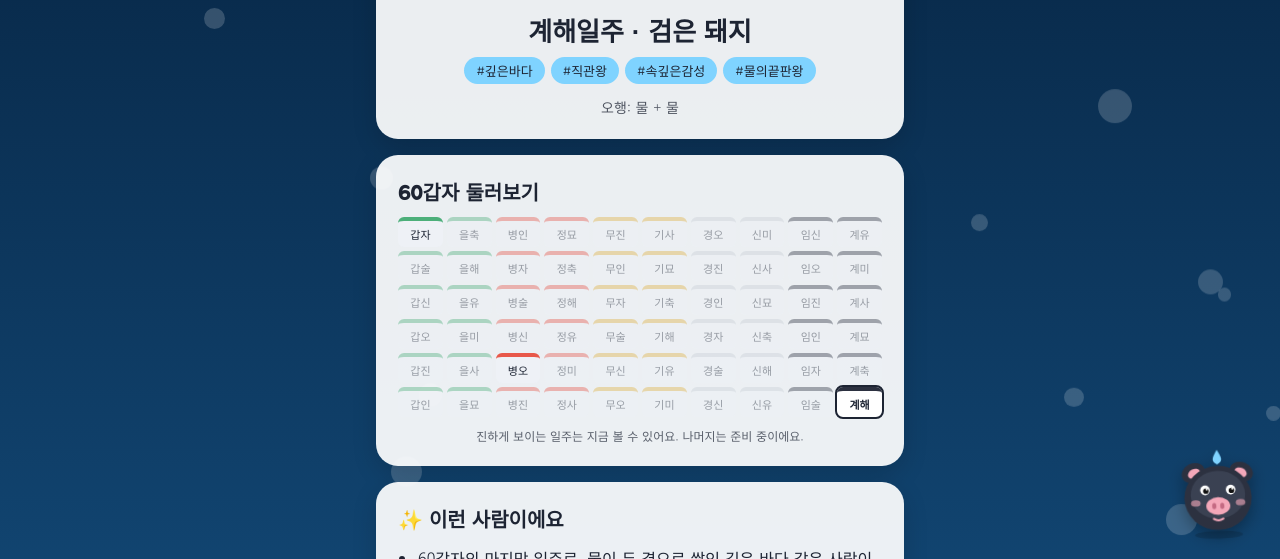
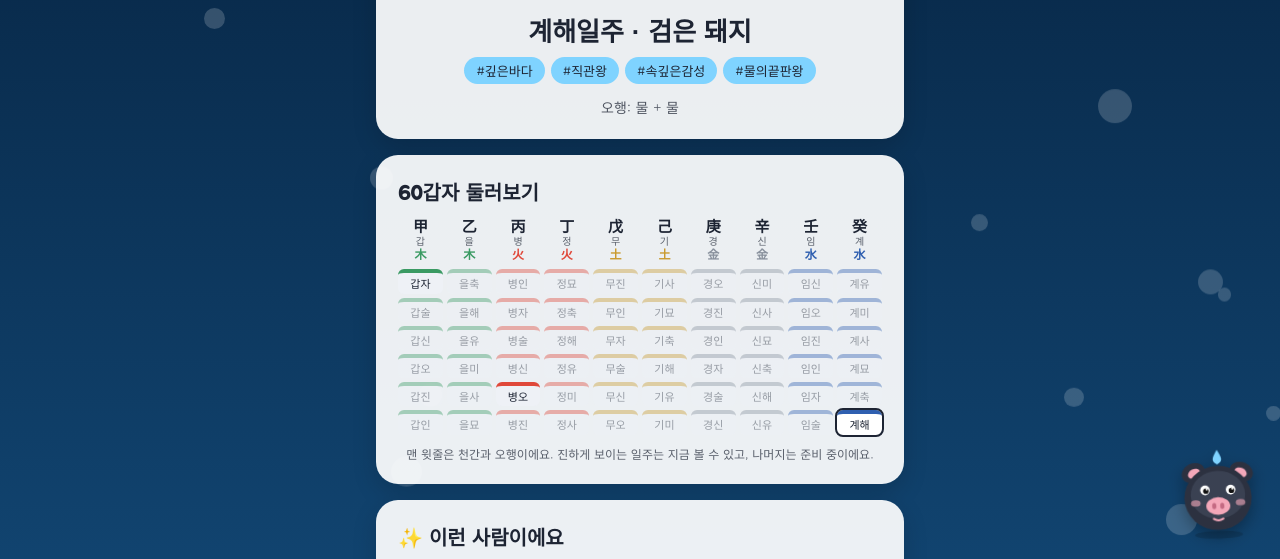
Before and after one commit to bborami/saju-health, a plain HTML site: page samples/sample-preview.html in a window 1280 px wide. Shown: the part 233-792 px from the top of the page. Drawn offline with Linux system fonts and the light colour scheme.

Commit message:
60갑자표 맨 윗줄에 천간 한자와 오행 표시
Co-Authored-By: Claude Opus 5.5 <noreply@anthropic.com>
Claude-Session: https://claude.ai/code/session_01P8u7JX3H9BnXp5TkBR9PoE

```diff
--- a/samples/sample-preview.html
+++ b/samples/sample-preview.html
@@ -30,8 +30,14 @@
   ul { padding-left:20px; margin:0; line-height:1.75; }
   .good h3::before { content:'👍 '; } .care h3::before { content:'🩺 '; } .tip h3::before { content:'💡 '; } .trait h3::before { content:'✨ '; }
   .ganji .grid { display:grid; grid-template-columns:repeat(10,1fr); gap:4px; }
-  .cell { border:0; border-top:4px solid var(--c); background:#eef1f6; border-radius:6px; padding:5px 0;
-          font-family:'Gowun Dodum',sans-serif; font-size:11px; color:var(--ink); cursor:pointer; }
+  .cell { border:0; border-top:4px solid var(--c); background:#eef1f6; border-radius:6px; padding:4px 0 3px;
+          font-family:'Gowun Dodum',sans-serif; color:var(--ink); cursor:pointer; display:flex; flex-direction:column; align-items:center; line-height:1.2; }
+  .cell b { font-size:12px; font-weight:normal; }
+  .cell span { font-size:10px; opacity:.75; }
+  .cell i { font-style:normal; font-size:10px; font-weight:bold; letter-spacing:-1px; }
+  .hd { display:flex; flex-direction:column; align-items:center; line-height:1.2; padding-bottom:4px; }
+  .hd b { font-size:15px; } .hd span { font-size:10px; opacity:.7; } .hd i { font-style:normal; font-size:12px; font-weight:bold; }
+  .cell b { font-size:11px; }
   .cell.off { opacity:.4; }
   .cell.cur { outline:2px solid var(--ink); background:#fff; font-weight:bold; }
   .ganji .hint { font-size:12px; opacity:.7; margin:10px 0 0; text-align:center; }
@@ -136,17 +142,20 @@ const DATA = {
 
 const $ = s => document.querySelector(s);
 const STEM='갑을병정무기경신임계', STEMH='甲乙丙丁戊己庚辛壬癸', BR='자축인묘진사오미신유술해', BRH='子丑寅卯辰巳午未申酉戌亥';
-const STEMC=['#4caf7a','#4caf7a','#e8584a','#e8584a','#e0b040','#e0b040','#c9ced6','#c9ced6','#2c3140','#2c3140'];
+const EL={목:['木','#3a9a63'],화:['火','#e0483a'],토:['土','#c99a2e'],금:['金','#8a929e'],수:['水','#2f5fb0']};
+const STEME='목목화화토토금금수수', BRE='수토목목토화화토금금토수';
+const STEMC=[...STEME].map(e=>EL[e][1]);
+const elh=e=>`<em style="color:${EL[e][1]};font-style:normal">${EL[e][0]}</em>`;
 const READY={'계해':'gyehae','갑자':'gapja','병오':'byeongo'};
 let cur='gyehae';
 function ganjiGrid(){
-  let h='';
+  let h=[...STEM].map((t,s)=>`<div class="hd"><b>${STEMH[s]}</b><span>${t}</span><i>${elh(STEME[s])}</i></div>`).join('');
   for(let i=0;i<60;i++){
     const s=i%10,b=i%12,n=STEM[s]+BR[b],k=READY[n]||'';
-    h+=`<button class="cell${k?'':' off'}${k===cur?' cur':''}" data-n="${n}" data-k="${k}" title="${STEMH[s]+BRH[b]}" style="--c:${STEMC[s]}">${n}</button>`;
+    h+=`<button class="cell${k?'':' off'}${k===cur?' cur':''}" data-n="${n}" data-k="${k}" title="${STEMH[s]+BRH[b]}" style="--c:${STEMC[s]}"><b>${n}</b></button>`;
   }
   return `<section class="card ganji"><h3>60갑자 둘러보기</h3><div class="grid">${h}</div>
-    <p class="hint">진하게 보이는 일주는 지금 볼 수 있어요. 나머지는 준비 중이에요.</p></section>`;
+    <p class="hint">맨 윗줄은 천간과 오행이에요. 진하게 보이는 일주는 지금 볼 수 있고, 나머지는 준비 중이에요.</p></section>`;
 }
 function say(t){ const bu=$('#bubble'); bu.textContent=t; bu.classList.add('show'); clearTimeout(say.t); say.t=setTimeout(()=>bu.classList.remove('show'),3000); }
 function fx(type){
```
